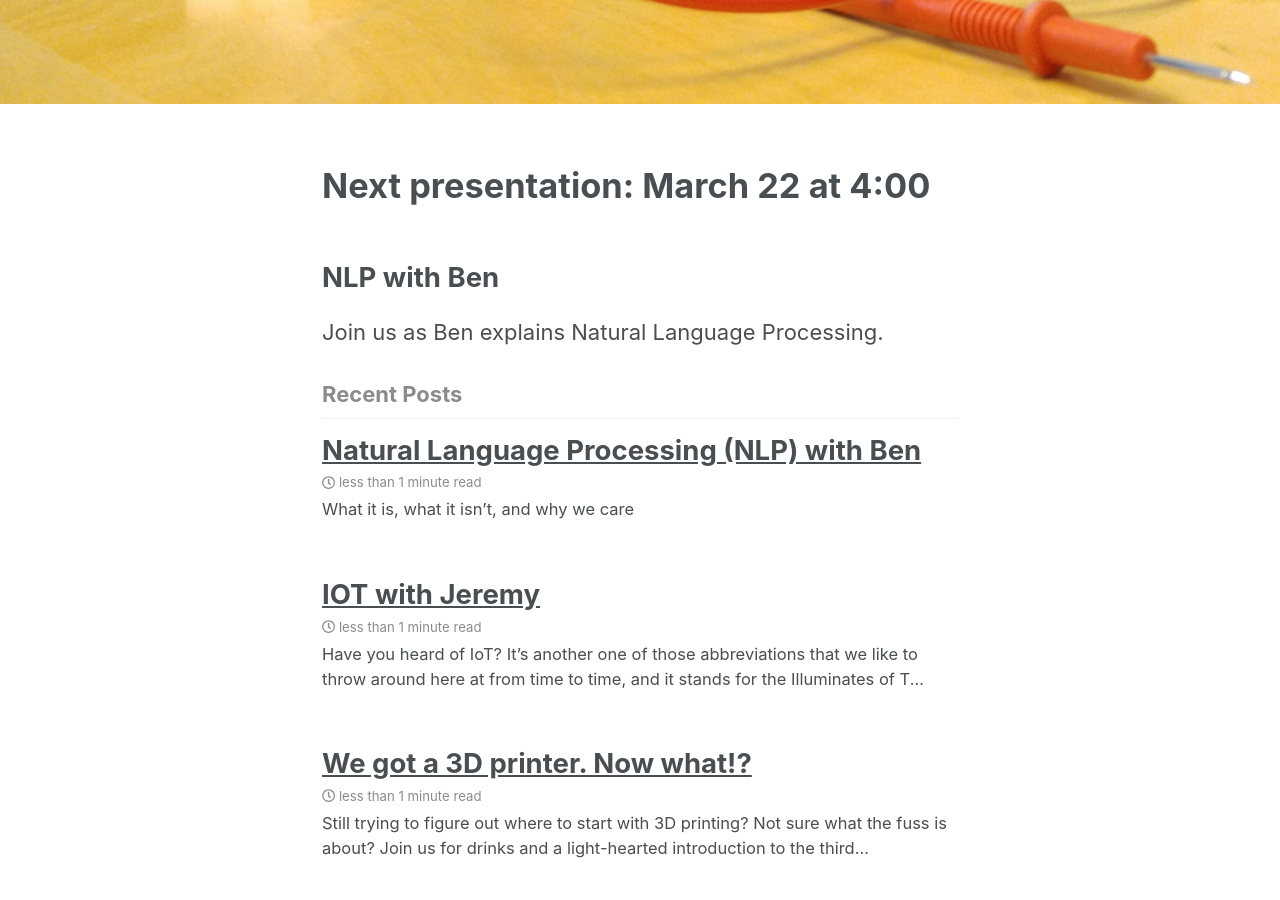
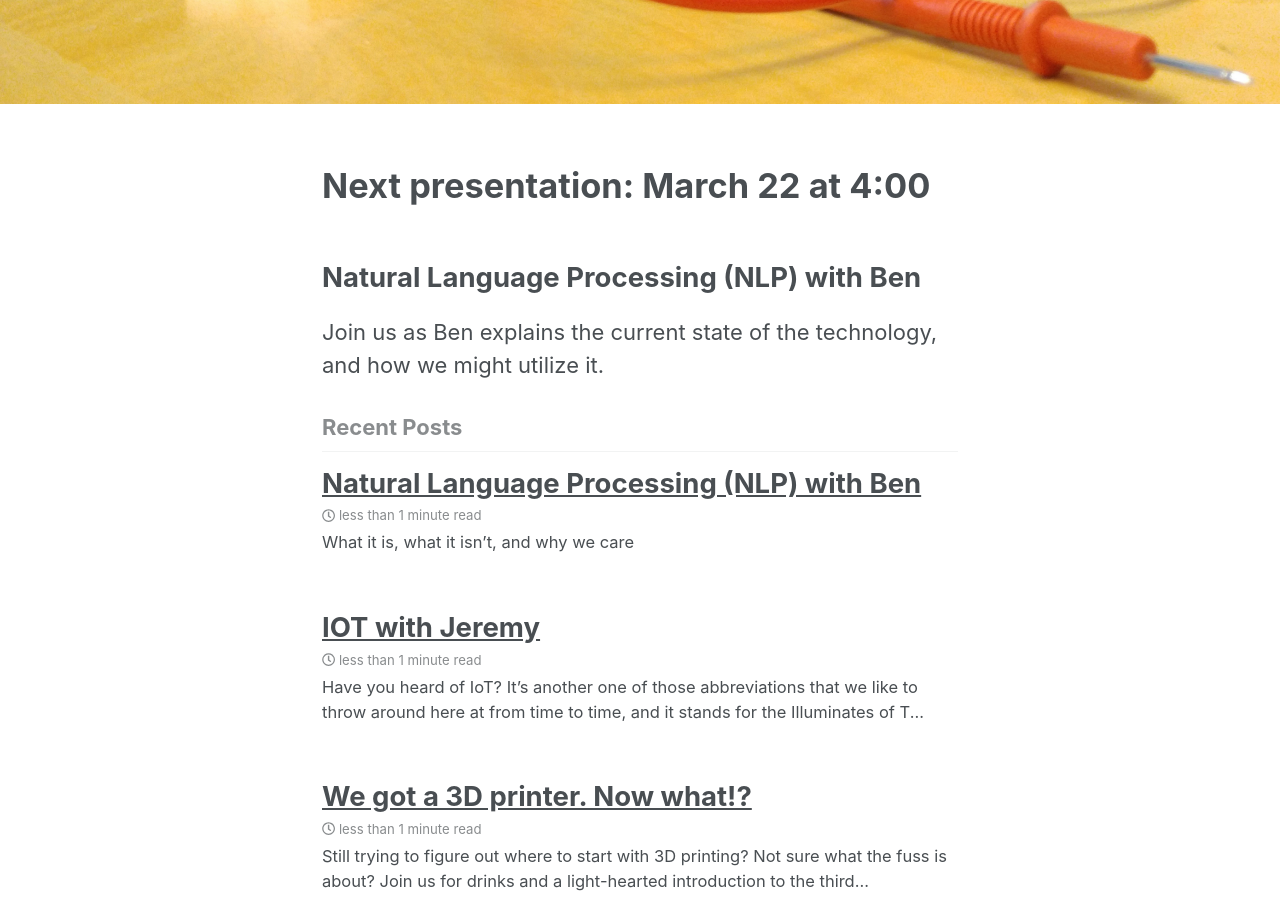
Before and after one commit to technicallySpeaking/technicallySpeaking.github.io, a Jekyll site: the page built from index.html, in a window 1280 px wide and 900 px high, scrolled down 407 px. Built offline with Jekyll 4.4.1, drawn with Linux system fonts in a browser that asks for light colours; nearby versions of some CDN libraries; the list of posts is cut into pages by our own code.

Commit message:
Updated 'index.html' via CloudCannon

```diff
--- a/index.html
+++ b/index.html
@@ -7,5 +7,5 @@ header:
   image: /assets/images/tech-header.jpg
 ---
 <h1>Next presentation: March 22 at 4:00</h1>
-<h2>NLP with Ben</h2>
-<p>Join us as Ben explains Natural Language Processing.</p>
+<h2>Natural Language Processing (NLP) with Ben</h2>
+<p>Join us as Ben explains the current state of the technology, and how we might utilize it.</p>
```
